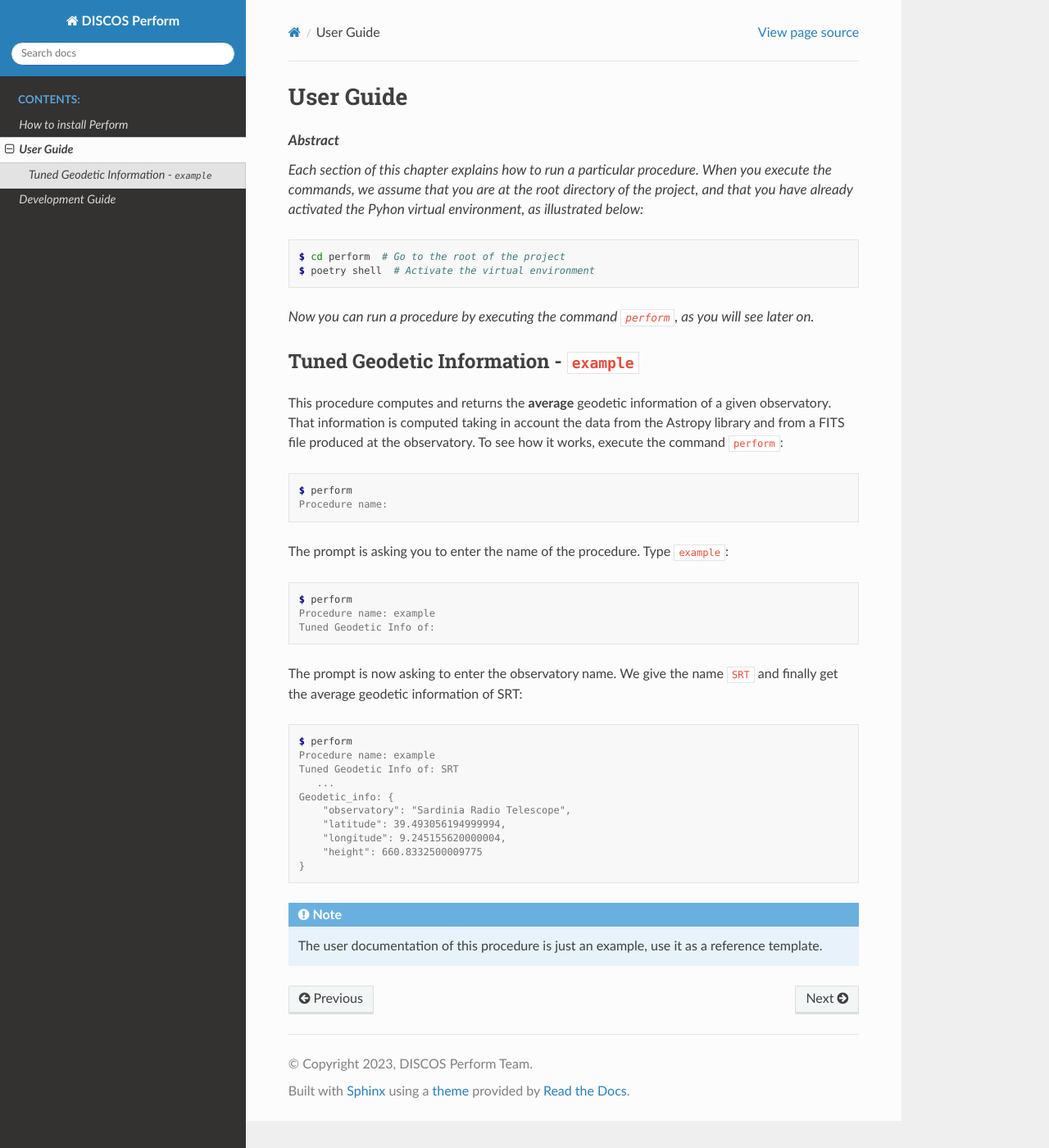
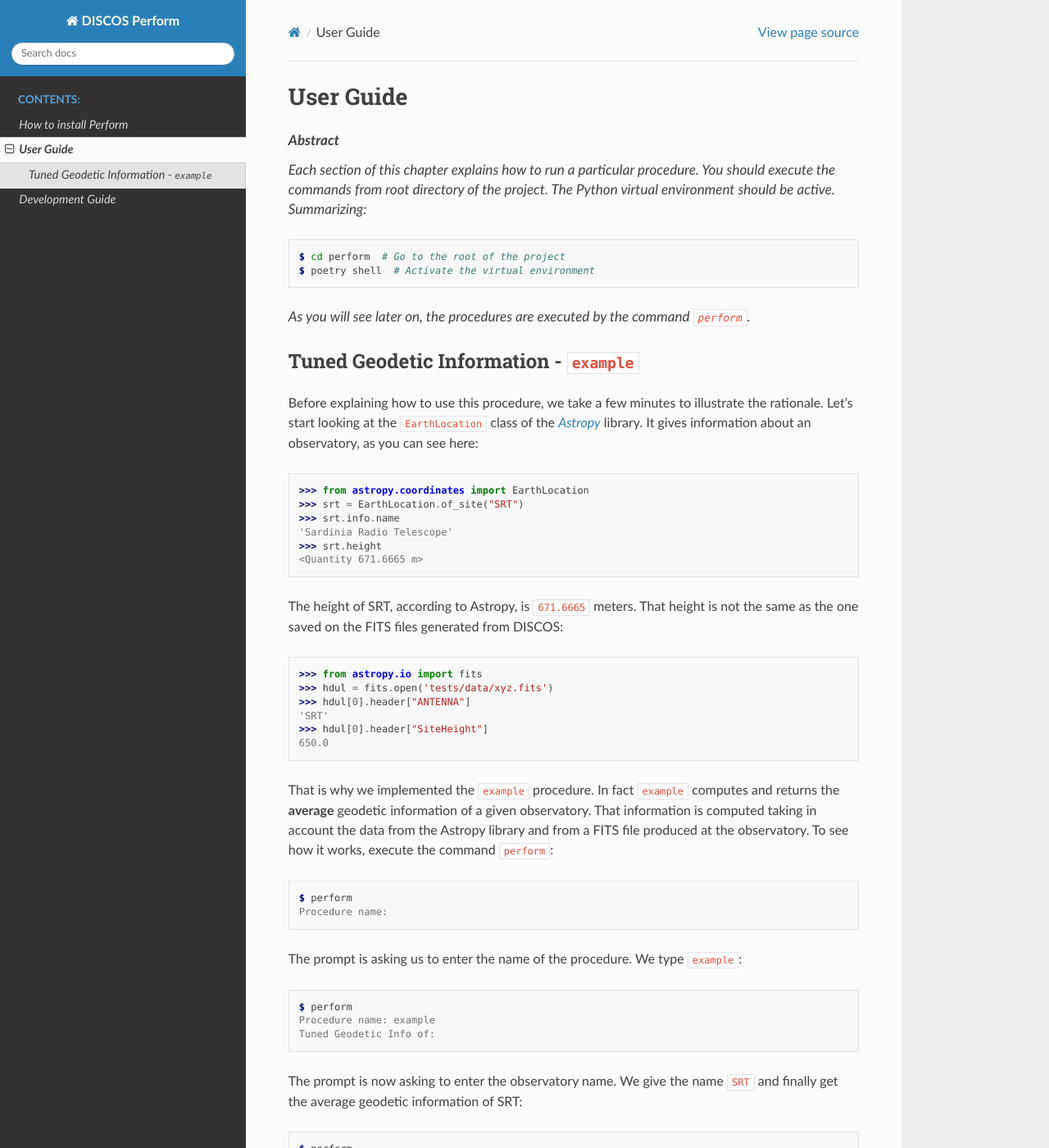
Before and after one commit to discos/characterization, a Sphinx documentation site: the page built from docs/user.rst, in a window 1280 px wide and 1400 px high. Shown: the whole window at 82% size. Built offline with Sphinx 7.4.7 and the Read the Docs theme 2.0.0, drawn with Linux system fonts in a browser that asks for light colours.

Commit message:
Typos and reviewing

```diff
--- a/docs/user.rst
+++ b/docs/user.rst
@@ -6,32 +6,57 @@ User Guide
 .. topic:: Abstract
 
    Each section of this chapter explains how to run a particular procedure.
-   When you execute the commands, we assume that you are at the root directory
-   of the project, and that you have already activated the Pyhon virtual
-   environment, as illustrated below:
+   You should execute the commands from root directory of the project.
+   The Python virtual environment should be active. Summarizing:
 
    .. code-block:: console
 
       $ cd perform  # Go to the root of the project
       $ poetry shell  # Activate the virtual environment
 
-   Now you can run a procedure by executing the command ``perform``,
-   as you will see later on.
+   As you will see later on, the procedures are executed by the command ``perform``.
 
 
 Tuned Geodetic Information - ``example``
 ----------------------------------------
-This procedure computes and returns the **average** geodetic information of a
-given observatory.  That information is computed taking in account the data from
-the Astropy library and from a FITS file produced at the observatory.
-To see how it works, execute the command ``perform``:
+Before explaining how to use this procedure, we take a few minutes to illustrate
+the rationale.  Let's start looking at the ``EarthLocation`` class of the `Astropy
+<https://www.astropy.org/>`__ library.  It gives information about an
+observatory, as you can see here:
+
+.. code-block:: python
+
+   >>> from astropy.coordinates import EarthLocation
+   >>> srt = EarthLocation.of_site("SRT")
+   >>> srt.info.name
+   'Sardinia Radio Telescope'
+   >>> srt.height
+   <Quantity 671.6665 m>
+
+The height of SRT, according to Astropy, is ``671.6665`` meters.  That height is
+not the same as the one saved on the FITS files generated from DISCOS:
+
+.. code-block:: python
+
+   >>> from astropy.io import fits
+   >>> hdul = fits.open('tests/data/xyz.fits')
+   >>> hdul[0].header["ANTENNA"]
+   'SRT'
+   >>> hdul[0].header["SiteHeight"]
+   650.0
+
+That is why we implemented the ``example`` procedure.  In fact ``example`` computes
+and returns the **average** geodetic information of a given observatory.  That
+information is computed taking in account the data from the Astropy library and
+from a FITS file produced at the observatory.  To see how it works, execute the
+command ``perform``:
 
 .. code-block:: console
 
    $ perform
    Procedure name:
 
-The prompt is asking you to enter the name of the procedure.  Type ``example``:
+The prompt is asking us to enter the name of the procedure.  We type ``example``:
 
 .. code-block:: console
 
```
Also changed, not shown: docs/dev.rst (+15 -23 lines), docs/installation.rst (+7 -6 lines).
